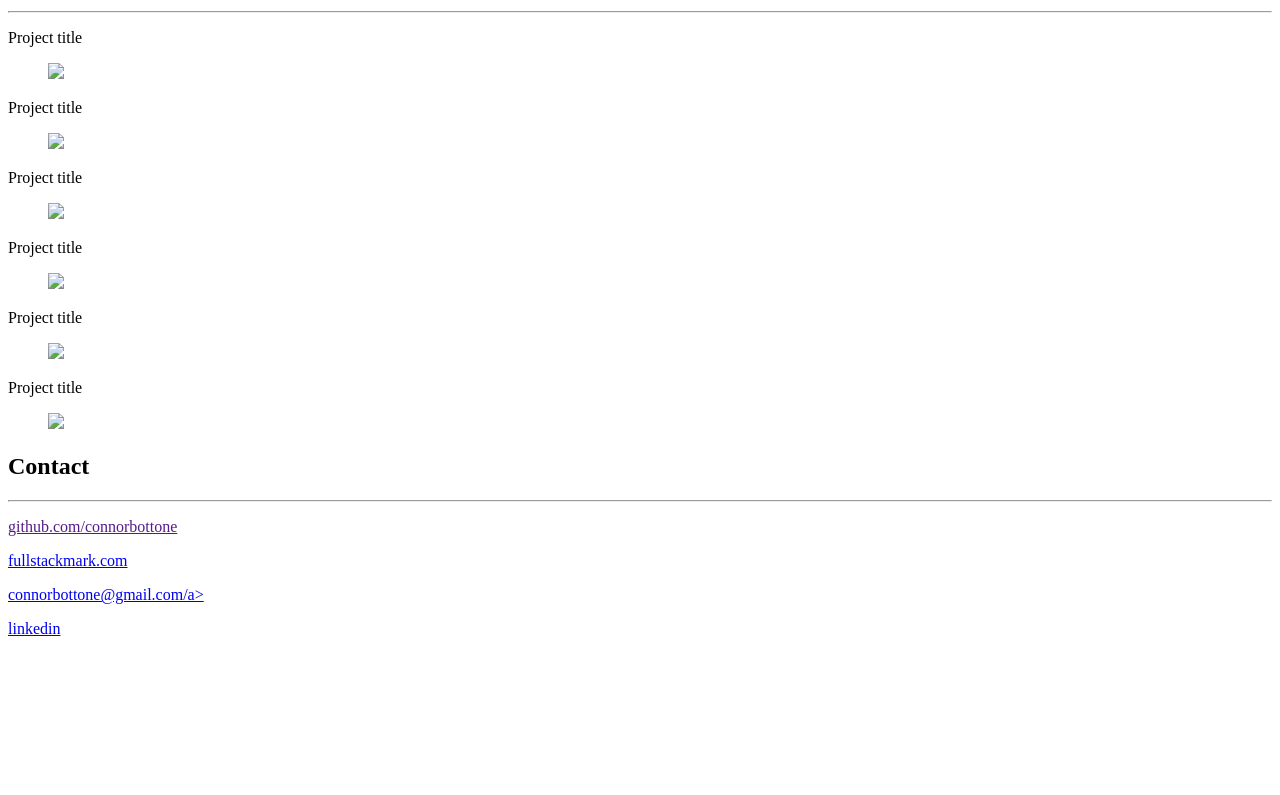
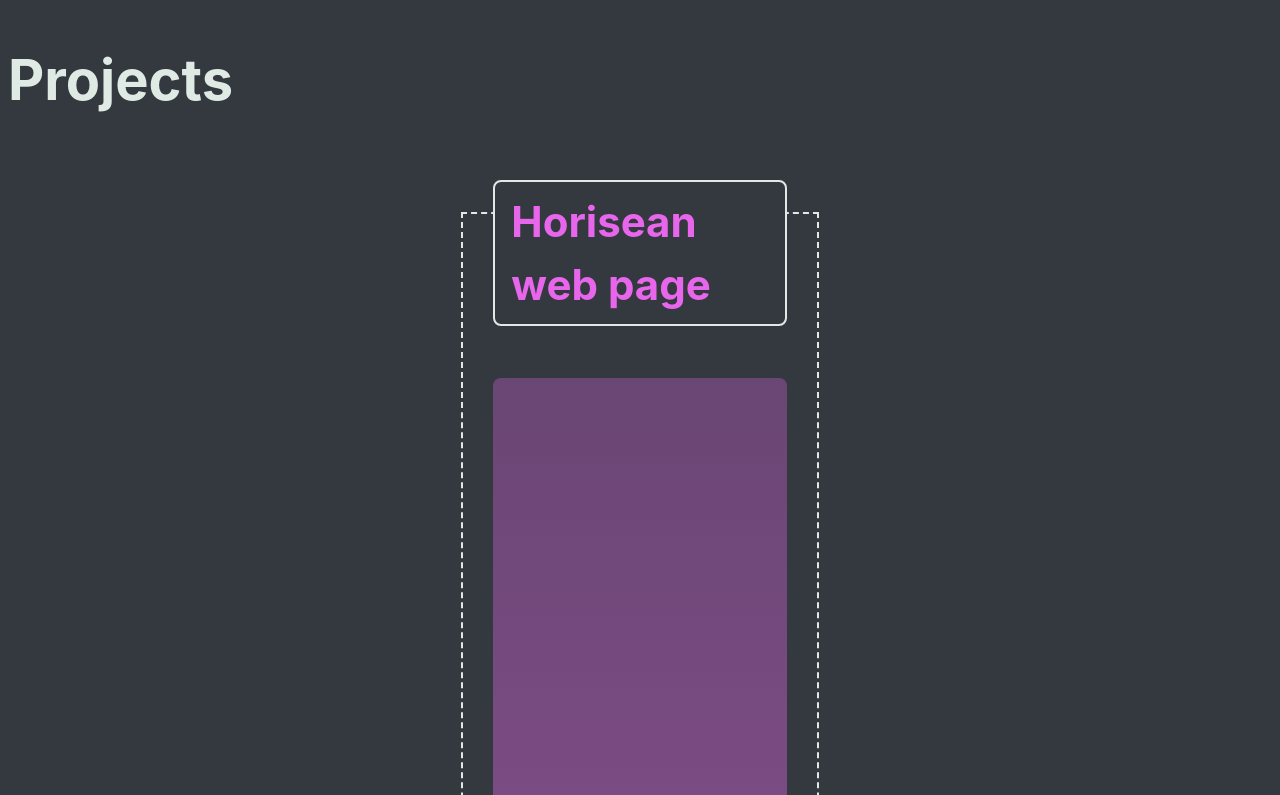
Before and after one commit to connorbottone/Portfolio-proj2, a plain HTML site: page index.html in a window 1280 px wide. Shown: the part 465-1260 px from the top of the page. Before the commit the page ends 1119 px from the top, so only its background shows below. Drawn offline with Linux system fonts and the light colour scheme; files that its build step writes are made by us from their sources.

Commit message:
start of style

```diff
--- a/assets/style.css
+++ b/assets/style.css
@@ -1,7 +1,18 @@
 
-*{ flex-wrap: wrap;
+/* *{ flex-wrap: wrap;
 
-}
+
+} */
+:root {
+    --outer-space: #33393f;
+    --bright-turquoise: #2aefcb;
+    --gin: #e0eae4;
+    --heliotrope: #e866ec;}
+::selection {
+    background-color: var(--bright-turquoise);
+    color: var(--outer-space);
+  }
+
 .header {
     padding: 20px;
     font-family: 'Trebuchet MS', 'Lucida Sans Unicode', 'Lucida Grande', 'Lucida Sans', Arial, sans-serif;
@@ -50,3 +61,118 @@
     /* flex-wrap: wrap; */
 
 }
+.row {
+    display: flex;
+    flex-wrap: wrap;
+    flex-direction: row;
+    margin-left: -1.5rem;
+    margin-right: -1.5rem;
+  }
+
+  .PRJ {
+    justify-content: center;
+  }
+
+  /* using a mobile-first approach, set base column width to be 100% and we'll update it using media queries for larger screen sizes */
+  .card-column {
+    flex: 1 0 100%;
+    padding: 1.5rem;
+    /* when the screen resizes, make it so our columns don't jump in size */
+    transition: flex-basis 500ms linear;
+    margin-bottom: 1.5rem;
+  }
+
+  /* make each code card a flexbox column to align and justify content within it */
+  .code-card {
+    display: flex;
+    flex-direction: column;
+    justify-content: flex-start;
+    min-height: 100%;
+    padding: 2rem;
+    color: var(--heliotrope);
+
+    /* outline is like border, but on the outside of the box instead of inside */
+    outline: 2px dashed var(--gin);
+    outline-offset: -2px;
+    transition: all 0.5s ease-in-out;
+  }
+
+  .code-card .card-header {
+    /* use position and negative margins to move title of card over the card's outline and create an overlap effect */
+    position: relative;
+    margin: -4rem 0 1.5rem 0;
+    padding: 0.5rem 1rem;
+    background-color: var(--outer-space);
+    color: var(--heliotrope);
+    border: 2px solid var(--gin);
+    border-radius: 8px;
+    transition: all 0.5s ease-in-out;
+  }
+
+  /* set an outer and inner drop shadow on the card to create a glowing effect on hover */
+  .code-card:hover,
+  .code-card:hover .card-header {
+    box-shadow: inset 0px 0px 8px var(--heliotrope), 0 0 15px var(--heliotrope);
+  }
+
+  /* each card's code block grows to the height of the largest code block on the page, making each card even in height */
+  .code-card .code-block {
+    flex-grow: 1;
+  }
+
+  .code-card pre {
+    /* set styles to make it so code wraps in <pre> instead of overflowing */
+    white-space: pre-wrap;
+    overflow: auto;
+    tab-size: 4;
+    padding: 1.2rem 1rem;
+    color: var(--gin);
+    border-radius: 8px;
+    /* use linear-gradient() function to create a fading background  */
+    background-image: linear-gradient(
+      rgba(232, 102, 236, 0.3) 0%,
+      rgba(232, 102, 236, 0.6) 100%
+    );
+    display: flex;
+    align-items: center;
+  }
+
+  /* on <pre> click, select all contents so the code is highlighted */
+  .code-card pre:active {
+    user-select: all;
+  }
+
+  /* using a mobile-first approach, use `min-width` values going from narrow -> wide for a responsive design */
+  @media screen and (min-width: 768px) {
+    /* on tablets, set columns to only be 50% of the width and not grow */
+    .card-column {
+      flex: 0 0 50%;
+      max-width: 50%;
+    }
+
+    /* select the last child to grow to full width if it has space to grow */
+    .card-column:last-child {
+      flex-grow: 1;
+    }
+  }
+
+  /* media query for larger screens */
+  @media screen and (min-width: 992px) {
+    header {
+      width: 75%;
+    }
+    .card-column {
+        flex: 0 0 33.333%;
+        max-width: 33.333%;
+      }
+
+      body {
+
+        font-family: -apple-system, BlinkMacSystemFont, 'Segoe UI', Roboto, Helvetica,
+          Arial, sans-serif, 'Apple Color Emoji', 'Segoe UI Emoji', 'Segoe UI Symbol';
+
+
+        font-size: 1.75rem;
+        line-height: 1.5;
+        color: var(--gin);
+        background-color: var(--outer-space); }
--- a/index.html
+++ b/index.html
@@ -5,7 +5,7 @@
   <title>Portfolio</title>
   <meta name="viewport" content="width=device-width, initial-scale=1">
 
-  <link rel="stylesheet" href="style.css">
+  <link rel="stylesheet" href="assets/style.css">
 
 
 </head>
@@ -40,72 +40,32 @@
     </div>
   </section>
 
+<main>
+  <h1 class="card-header">Projects</h1>
+  <section class="row PRJ" id="projects">
+    <div class="card-column">
+      <figure class="card code-card">
+        <h2 class="card-header">Horisean web page</h2>
+              <pre class="code-block"><code>
+                <img class="modal-trigger" data-target="project-4-modal" src="img/project-4-cover.png">
+              </code>
+      }</pre>
+              </figure>
 
-  <section class="section" id="projects">
-    <div class="container">
-      <h1 class="title">Projects</h1>
-      <hr />
-      <div class="tile is-ancestor">
-        <div class="tile is-vertical is-12">
-          <div class="tile">
-            <div class="tile is-parent">
-              <article class="tile is-child notification">
-                <p class="title">Project title</p>
-                <figure class="image is-3by2">
-                  <img class="modal-trigger" data-target="project-1-modal" src="img/project-1-cover.png">
-                </figure>
-              </article>
-            </div>
-            <div class="tile is-parent">
-              <article class="tile is-child notification">
-                <p class="title">Project title</p>
-                <figure class="image is-4by3">
-                  <img class="modal-trigger" data-target="project-2-modal" src="img/project-2-cover.png">
-                </figure>
-              </article>
-            </div>
-            <div class="tile is-parent">
-              <article class="tile is-child notification">
-                <p class="title">Project title</p>
-                <figure class="image is-4by3">
-                  <img class="modal-trigger" data-target="project-3-modal" src="img/project-3-cover.png">
-                </figure>
-              </article>
-            </div>
-          </div>
-        </div>
-      </div>
-      <div class="tile is-ancestor">
-        <div class="tile is-vertical is-12">
-          <div class="tile">
-            <div class="tile is-parent">
-              <article class="tile is-child notification">
-                <p class="title">Project title</p>
-                <figure class="image is-4by3">
-                  <img class="modal-trigger" data-target="project-4-modal" src="img/project-4-cover.png">
-                </figure>
-              </article>
-            </div>
-            <div class="tile is-parent">
-              <article class="tile is-child notification">
-                <p class="title">Project title</p>
-                <figure class="image is-4by3">
-                  <img class="modal-trigger" data-target="project-5-modal" src="img/project-5-cover.png">
-                </figure>
-              </article>
-            </div>
-            <div class="tile is-parent">
-              <article class="tile is-child notification">
-                <p class="title">Project title</p>
-                <figure class="image is-4by3">
-                  <img class="modal-trigger" data-target="project-6-modal" src="img/project-6-cover.png">
-                </figure>
-              </article>
-            </div>
-          </div>
-        </div>
-      </div>
-    </div>
+  <section class="row PRJ" id="projects">
+    <div class="card-column">
+      <figure class="card code-card">
+        <h2 class="card-header">Pre-work</h2>
+              <pre class="code-block"><code>
+                <img class="modal-trigger" data-target="project-4-modal" src="img/project-4-cover.png">
+              </code>
+      }</pre>
+              </figure>
+            </body>
+
+
+
+
   </section>
 
   <section class="section" id="contact">
```
